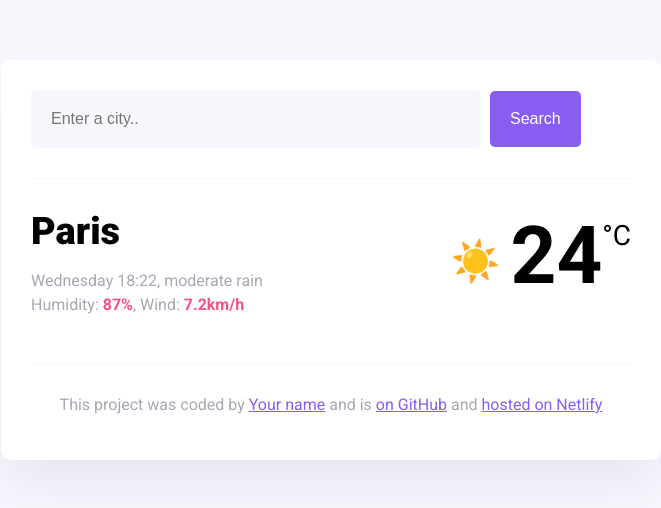
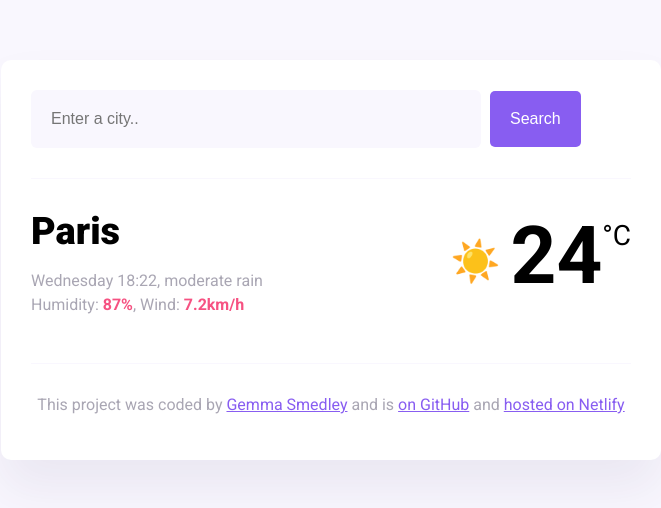
Before and after one commit to gemmasmedley90/My-first-app, a website built with Parcel: page index.html in a window 1280 px wide. Shown: the whole page, without its empty margins (309-970 px from the left). Built offline with nearby package versions, Linux system fonts and the light colour scheme.

Commit message:
Link to github profile
Updated the link to mygithub profile

```diff
--- a/index.html
+++ b/index.html
@@ -47,7 +47,7 @@
       <footer>
         <p>
           This project was coded by
-          <a href="#" target="_blank">Your name</a> and is
+          <a href="https://github.com/gemmasmedley90" target="_blank">Gemma Smedley</a> and is
           <a href="#" target="_blank"> on GitHub</a> and
           <a href="#" target="_blank">hosted on Netlify</a>
         </p>
```
